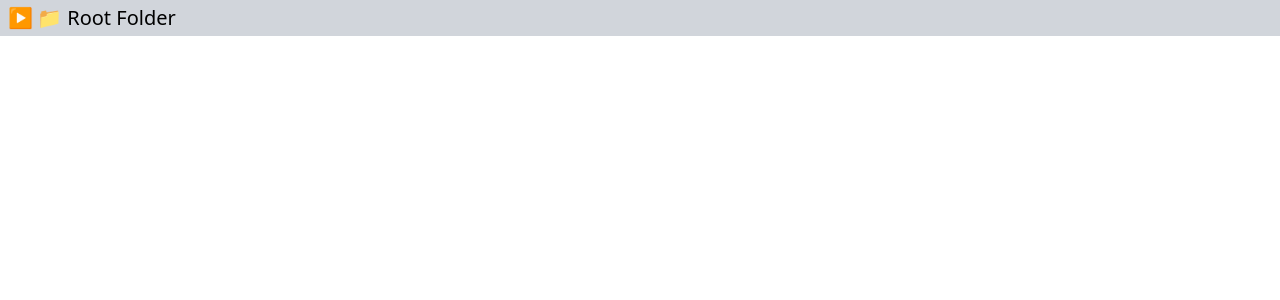
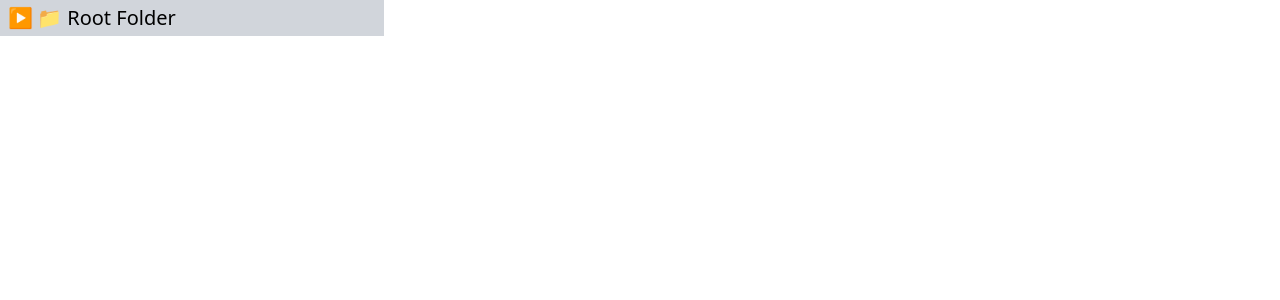
Before and after one commit to taraksh01/fileExplorer, a React (Vite) app: page / in a window 1280 px wide. Shown: the top 300 px of the page. Built offline with nearby package versions, Linux system fonts and the light colour scheme.

Commit message:
Renamed FolderStructure to Explorer

```diff
--- a/src/Components/App.js
+++ b/src/Components/App.js
@@ -1,10 +1,10 @@
 import { dummyData } from "../dummyData";
-import FolderStructure from "./FolderStructure";
+import Explorer from "./Explorer";
 
 const App = () => {
   return (
-    <div>
-      <FolderStructure data={dummyData} />
+    <div className="max-w-sm">
+      <Explorer data={dummyData} />
     </div>
   );
 };
--- a/src/Components/FolderStructure.js
+++ b/src/Components/Explorer.js
@@ -1,6 +1,6 @@
 import { useState } from "react";
 
-const FolderStructure = ({ data }) => {
+const Explorer = ({ data }) => {
   const [hideFolder, setHideFolder] = useState(true);
   return (
     <>
@@ -15,7 +15,7 @@ const FolderStructure = ({ data }) => {
           </div>
           <div className={`${hideFolder ? "hidden" : "block pl-5"}`}>
             {data.children.map((child) => (
-              <FolderStructure data={child} key={child.id} />
+              <Explorer data={child} key={child.id} />
             ))}
           </div>
         </>
@@ -26,4 +26,4 @@ const FolderStructure = ({ data }) => {
   );
 };
 
-export default FolderStructure;
+export default Explorer;
```
